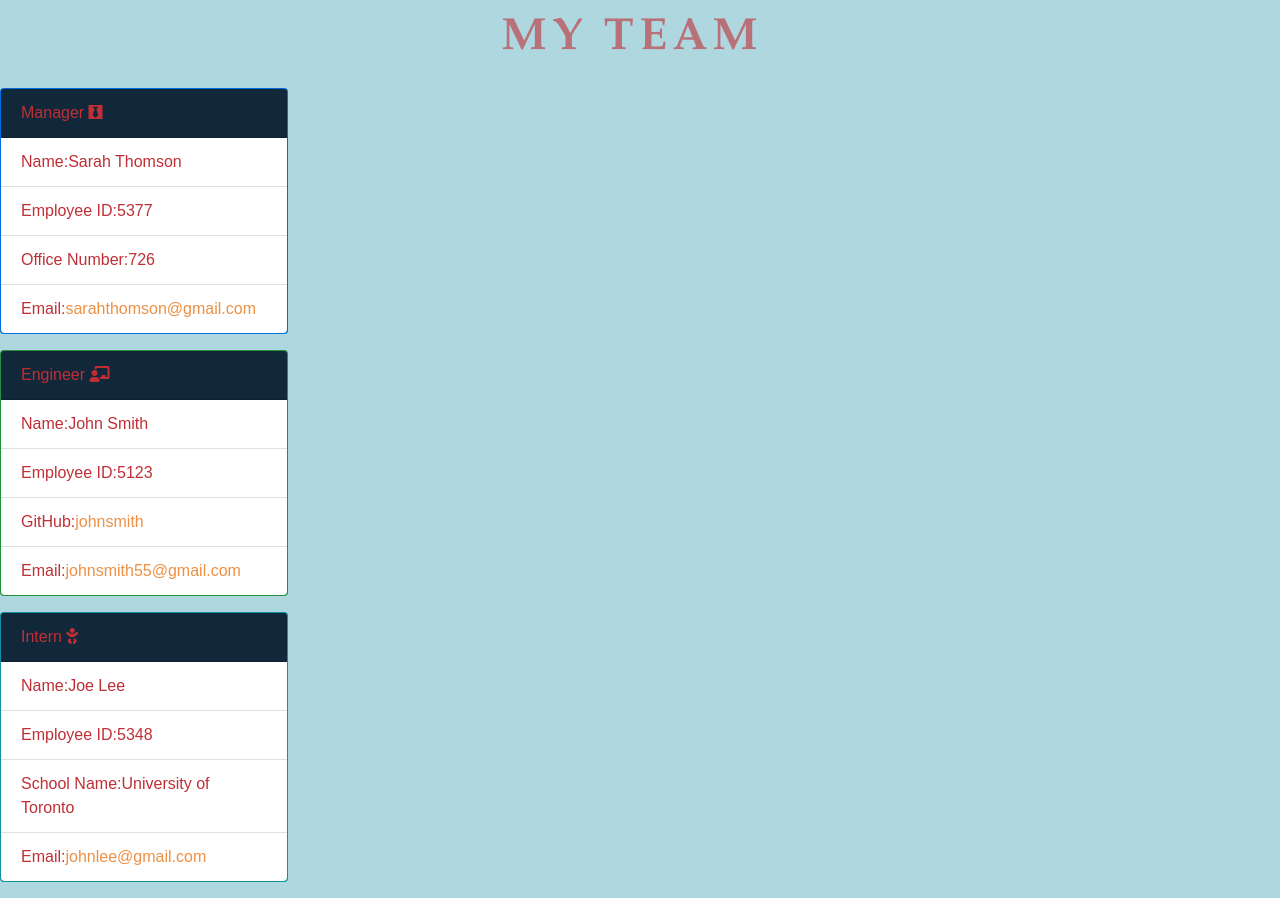
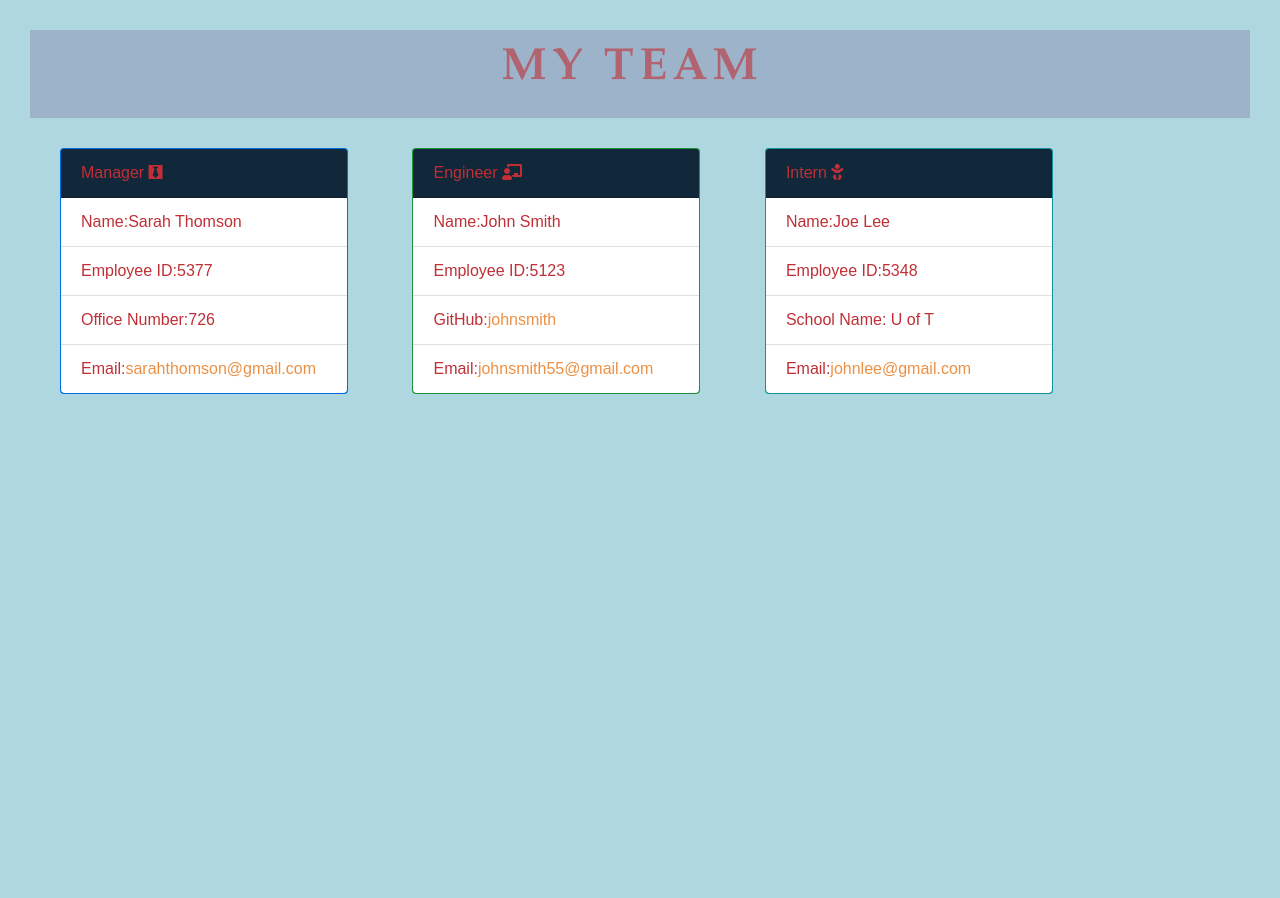
Before and after one commit to amnasyeda/team-profile-generator, a website: page dist/index.html in a window 1280 px wide. After the commit the page ends 800 px from the top, so only its background shows below. Drawn offline with nearby package versions, Linux system fonts and the light colour scheme; a web font is replaced by a local one.

Commit message:
added images file

```diff
--- a/dist/index.html
+++ b/dist/index.html
@@ -70,7 +70,7 @@
     <ul class="list-group list-group-flush">
       <li class="list-group-item">Name:Joe Lee</li>
       <li class="list-group-item">Employee ID:5348</li>
-      <li class="list-group-item">School Name:University of Toronto</li>
+      <li class="list-group-item">School Name: U of T</li>
       <li class="list-group-item">Email:<a href="mailto:johnlee@gmail.com">johnlee@gmail.com</a></li>
     </ul>
   </div>
--- a/dist/style.css
+++ b/dist/style.css
@@ -1,3 +1,15 @@
+header{
+    background-color:rgb(156, 179, 201);
+    margin: 30px;
+
+}
+.dist {
+
+    margin: auto;
+    display: inline-block;
+    margin-left: 60px;
+}
+
 h1 {
     Font-Family: 'Palatino', Serif;
     font-size: 45px;
```
Also changed, not shown: images/html page.png (deleted), images/indexpage.png (added), images/team-profile-generator.png (added), images/terminal.png (deleted), 1 other file.
